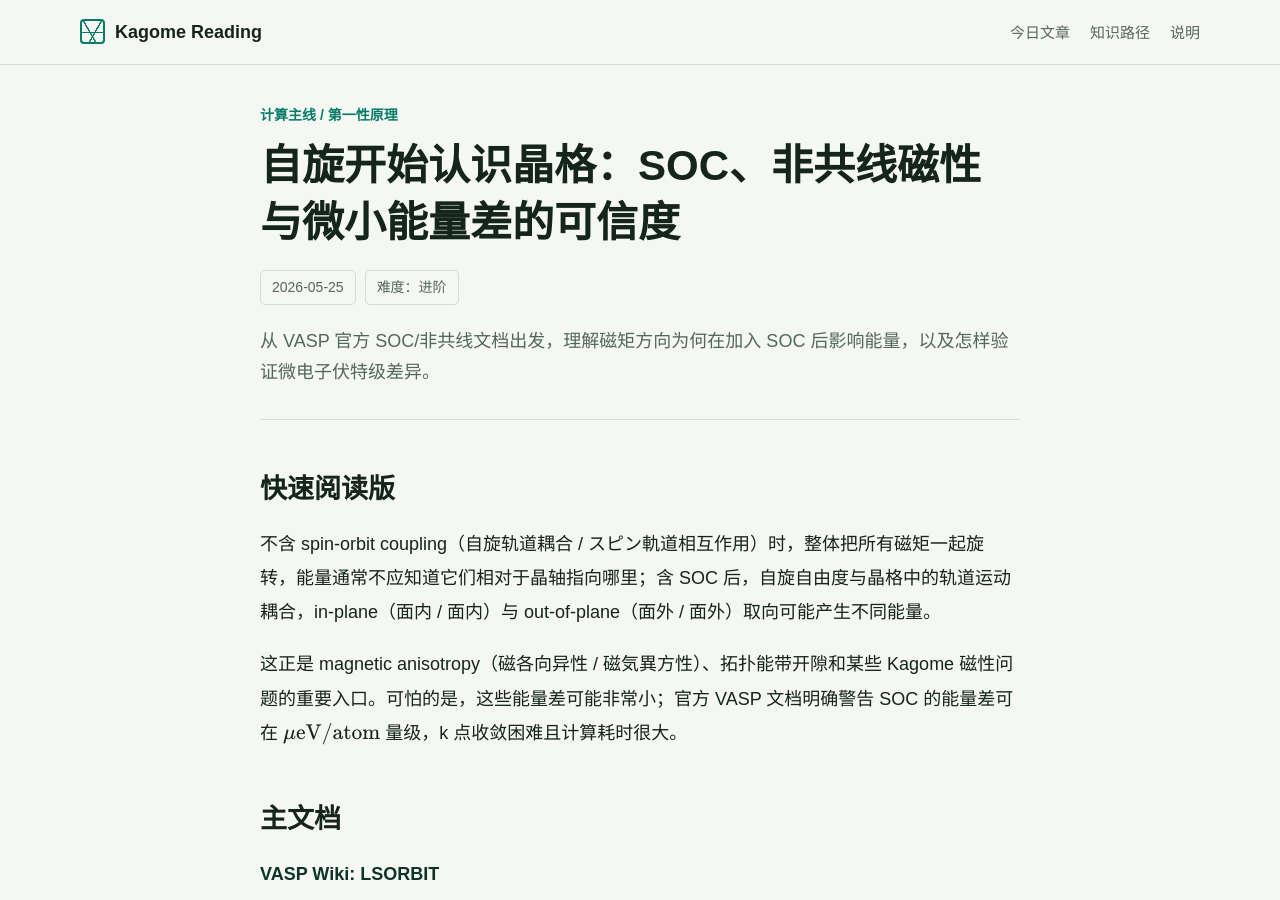
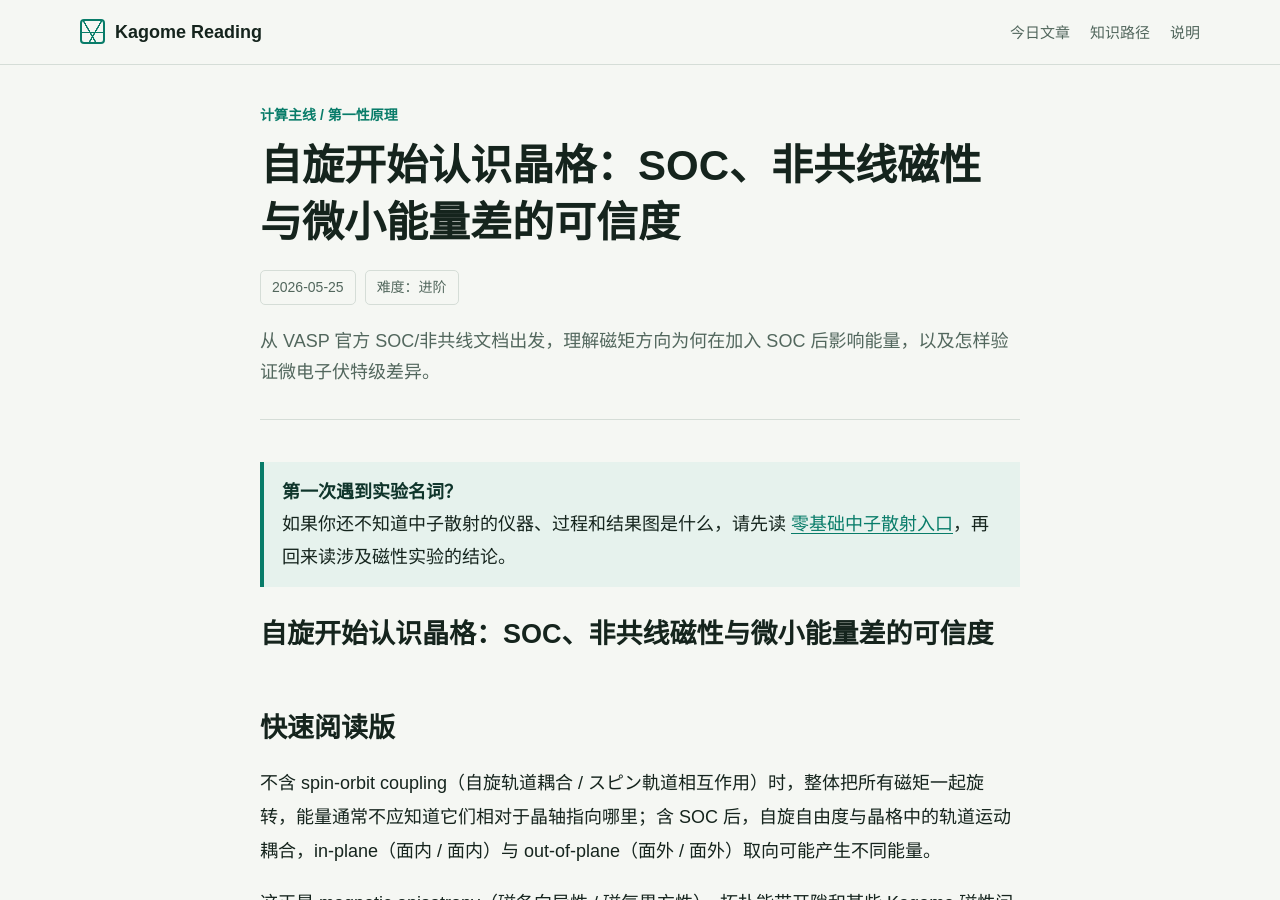
Before and after one commit to 7235212746-jpg/READING, a Jekyll site: the page built from calculation/2026-05-25-soc-noncollinear.md, in a window 1280 px wide and 900 px high. Built offline with Jekyll 4.4.1, drawn with Linux system fonts in a browser that asks for light colours.

Commit message:
content: surface zero-background experiment primer in articles

```diff
--- a/_layouts/article.html
+++ b/_layouts/article.html
@@ -12,6 +12,13 @@
     <p class="article-summary">{{ page.summary }}</p>
   </header>
   <div class="article-body">
+    {% unless page.permalink == '/methods/neutron-scattering-zero-start/' %}
+    <blockquote>
+      <strong>第一次遇到实验名词？</strong><br>
+      如果你还不知道中子散射的仪器、过程和结果图是什么，请先读
+      <a href="{{ '/methods/neutron-scattering-zero-start/' | relative_url }}">零基础中子散射入口</a>，再回来读涉及磁性实验的结论。
+    </blockquote>
+    {% endunless %}
     {{ content }}
   </div>
 </article>
```
